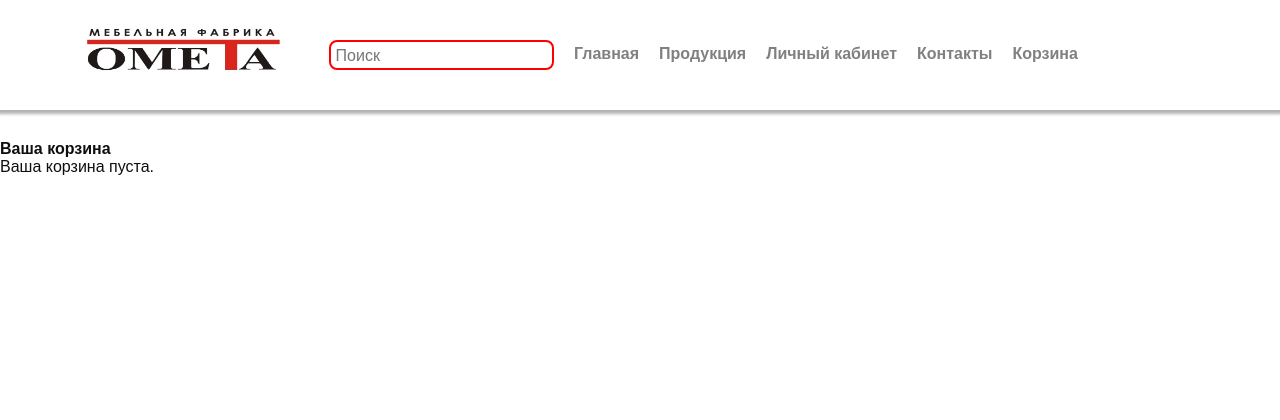
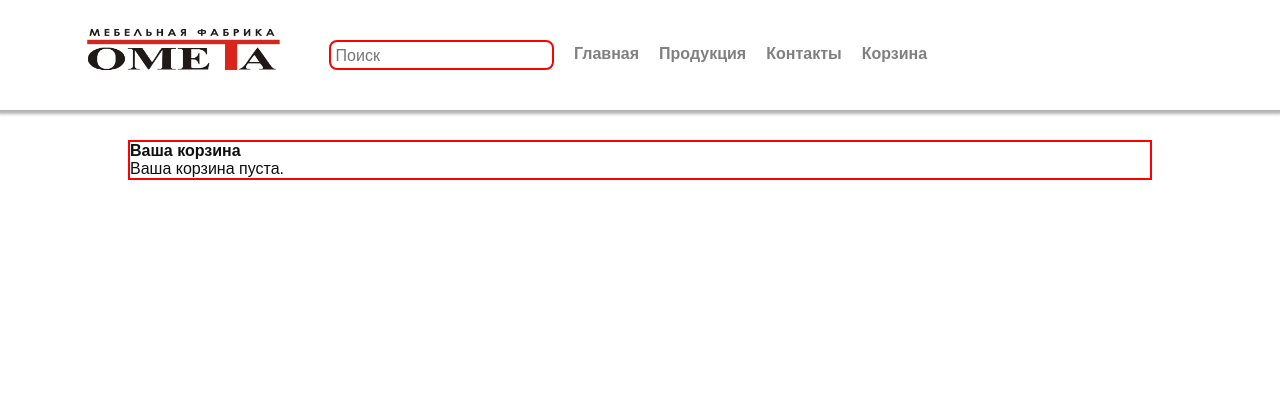
Before and after one commit to sergio11iw/project_om, a Django app: page /cart/ in a window 1280 px wide. Shown: the top 420 px of the page. Run offline with Django 5.2, Linux system fonts and the light colour scheme; some libraries are stand-ins or nearby versions.

Commit message:
корзина

```diff
--- a/core/cart.py
+++ b/core/cart.py
@@ -1,4 +1,3 @@
-from django.conf import settings
 from .models import Note
 
 class Cart:
@@ -9,28 +8,42 @@ class Cart:
             cart = self.session['cart'] = {}
         self.cart = cart
 
-    def add(self, note, quantity=1):
+    def add(self, note, quantity=1, color=None):
         note_id = str(note.id)
-        if note_id not in self.cart:
-            self.cart[note_id] = {
+        color = color or str(note.color1)  # Получаем цвет товара, если он не передан
+
+        # Создаем уникальный ключ для товара, включая цвет
+        unique_key = f"{note_id}_{color}"
+
+        if unique_key not in self.cart:
+            # Если товара нет в корзине, добавляем его
+            self.cart[unique_key] = {
                 'quantity': 0,
                 'price': str(note.price),
-                'color': str(note.color1)  # Сохраняем цвет товара
+                'color': color,  # Сохраняем цвет товара
+                'name': str(note.name)  # Сохраняем имя товара
             }
-        self.cart[note_id]['quantity'] += quantity
+
+        # Увеличиваем количество для данного уникального ключа
+        self.cart[unique_key]['quantity'] += quantity
         self.save()
 
-    def remove(self, note: Note):
+    def remove(self, note: Note, color: str):
         note_id = str(note.id)
-        if note_id in self.cart:
-            del self.cart[note_id]
+        unique_key = f"{note_id}_{color}"  # Создаем уникальный ключ для удаления
+        if unique_key in self.cart:
+            del self.cart[unique_key]
             self.save()
+
+    # Остальные методы...
 
     def __iter__(self):
         note_ids = self.cart.keys()
-        notes = Note.objects.filter(id__in=note_ids)
+        notes = Note.objects.filter(id__in=[key.split('_')[0] for key in note_ids])  # Получаем только уникальные ID
         for note in notes:
-            self.cart[str(note.id)]['note'] = note
+            for key in note_ids:
+                if key.startswith(str(note.id)):
+                    self.cart[key]['note'] = note
         for item in self.cart.values():
             item['total_price'] = int(item['price']) * item['quantity']  # Убедитесь, что price - это число
             yield item
--- a/core/urls.py
+++ b/core/urls.py
@@ -10,7 +10,7 @@ urlpatterns = [
     path('feedback/', feedback, name='feedback'),
     path('create-order/', create_order, name='create_order'),
     path('add_to_cart/<int:note_id>/', add_to_cart, name='add_to_cart'),
-    path('cart/', view_cart, name='view_cart'),
+    path('cart/', view_cart, name='cart_view'),  # Убедитесь, что это имя совпадает
     path('remove_from_cart/<int:note_id>/', remove_from_cart, name='remove_from_cart'),
     path('update_cart/<int:note_id>/', update_cart, name='update_cart'),  # Для обновления количества
 
--- a/core/views.py
+++ b/core/views.py
@@ -81,9 +81,15 @@ def create_order(request):
 #     return JsonResponse({'success': False, 'error': 'Неверный метод запроса'})
 
 def view_cart(request):
+    # del request.session['cart']
     cart = Cart(request)
-    total_price = cart.get_total_price()
-    return render(request, 'cart.html', {'cart': cart, 'total_price': total_price})
+    total_price = cart.get_total_price()  # Получаем общую сумму
+
+
+    return render(request, 'cart.html', {
+        'cart': cart,
+        'total_price': total_price,  # Передаем общую сумму в контекст
+    })
 
 def add_to_cart(request, note_id):
     note = get_object_or_404(Note, id=note_id)  # Получаем товар по его ID
@@ -92,17 +98,23 @@ def add_to_cart(request, note_id):
     if request.method == 'POST':
         data = json.loads(request.body)  # Получаем данные из запроса
         quantity = data.get('quantity', 1)  # Получаем количество из данных
-        cart.add(note, quantity)  # Добавляем товар в корзину
+        color = data.get('color')  # Получаем цвет из данных
+        cart.add(note, quantity, color)  # Добавляем товар в корзину
         return JsonResponse({'message': 'Товар добавлен в корзину!'})
 
     return JsonResponse({'message': 'Ошибка при добавлении товара.'}, status=400)
 
+
 def remove_from_cart(request, note_id):
-    """Удаляет товар из корзины."""
-    cart = Cart(request)  # Получаем объект корзины
-    note = get_object_or_404(Note, id=note_id)  # Получаем товар по его ID
-    cart.remove(note)  # Удаляем товар из корзины
-    return redirect('view_cart')  # Перенаправляем на страницу корзины
+    cart = Cart(request)
+    note = get_object_or_404(Note, id=note_id)
+
+    color = request.POST.get('color')
+    if color:
+        cart.remove(note, color)
+
+    # Перенаправление обратно в корзину
+    return redirect('cart_view')  # Убедитесь, что это имя совпадает с именем в urls.py
 
 def update_cart(request, note_id):
     """Обновляет количество товара в корзине."""
@@ -111,11 +123,12 @@ def update_cart(request, note_id):
 
     if request.method == 'POST':
         quantity = int(request.POST.get('quantity', 1))  # Получаем новое количество из формы
-        cart.add(note, quantity)  # Обновляем количество товара
-        return redirect('view_cart')  # Перенаправляем на страницу корзины
+        color = request.POST.get('color')  # Получаем цвет из формы
+        if color:
+            cart.add(note, quantity)  # Обновляем количество товара
+        return redirect('cart_view')  # Перенаправляем на страницу корзины
 
     return JsonResponse({'message': 'Ошибка при обновлении товара.'}, status=400)
-
 def cart_count(request):
     cart = Cart(request)
     return JsonResponse({'count': len(cart)})
--- a/static/css/defaulT.css
+++ b/static/css/defaulT.css
@@ -28,6 +28,14 @@ body {
 .home-content {
     padding-left: 10%;
     padding-right: 10%;
+    }
+.cart {
+    margin-left: 10%;
+    margin-right: 10%;
+    border: 2px solid red
+    }
+.cart table {
+    border: 2px solid red
     }
 /*  ---==== HEADER ====--- */
 header {
@@ -290,6 +298,7 @@ body {
     .nav.active {
         display: flex;
 
+
     }
     .home-content {
     padding-left: 5px;
@@ -304,7 +313,9 @@ body {
     display: flex;
     justify-content: space-around;
     }
-
+    .card {
+    font-size: 10px;
+    }
 
 }
 .burger.active span:nth-child(1) {
--- a/templates/base.html
+++ b/templates/base.html
@@ -38,9 +38,8 @@
                         </div>
                         <h3 style="padding-top: 5px"><a href="/" class="bn-item {% if request.path == '/' %}active{% endif %}">Главная</a></h3>
                         <h3 style="padding-top: 5px"><a href="{% url 'produkts' %}" class="bn-item {% if request.path == '/produkts' %}active{% endif %}">Продукция</a></h3>
-                        <h3 style="padding-top: 5px"><a href="{% url 'profiles_profile' %}" class="bn-item {% if request.path == '/profiles_profile' %}active{% endif %}">Личный кабинет</a></h3>
                         <h3 style="padding-top: 5px"><a href="{% url 'contacts' %}" class="bn-item {% if request.path == '/contacts' %}active{% endif %}">Контакты</a></h3>
-                        <h3 style="padding-top: 5px"><a href="{% url 'view_cart' %}" class="bn-item {% if request.path == '/contacts' %}active{% endif %}">Корзина</a></h3>
+                        <h3 style="padding-top: 5px"><a href="{% url 'cart_view' %}" class="bn-item {% if request.path == '/contacts' %}active{% endif %}">Корзина</a></h3>
 
 
                     </nav>
--- a/templates/cart.html
+++ b/templates/cart.html
@@ -1,6 +1,7 @@
 {% extends 'base.html' %}
 
 {% block content %}
+<div class="cart">
 <h1>Ваша корзина</h1>
 
 {% if cart %}
```
Also changed, not shown: other parts of templates/cart.html (+42 -7 lines), db.sqlite3.
